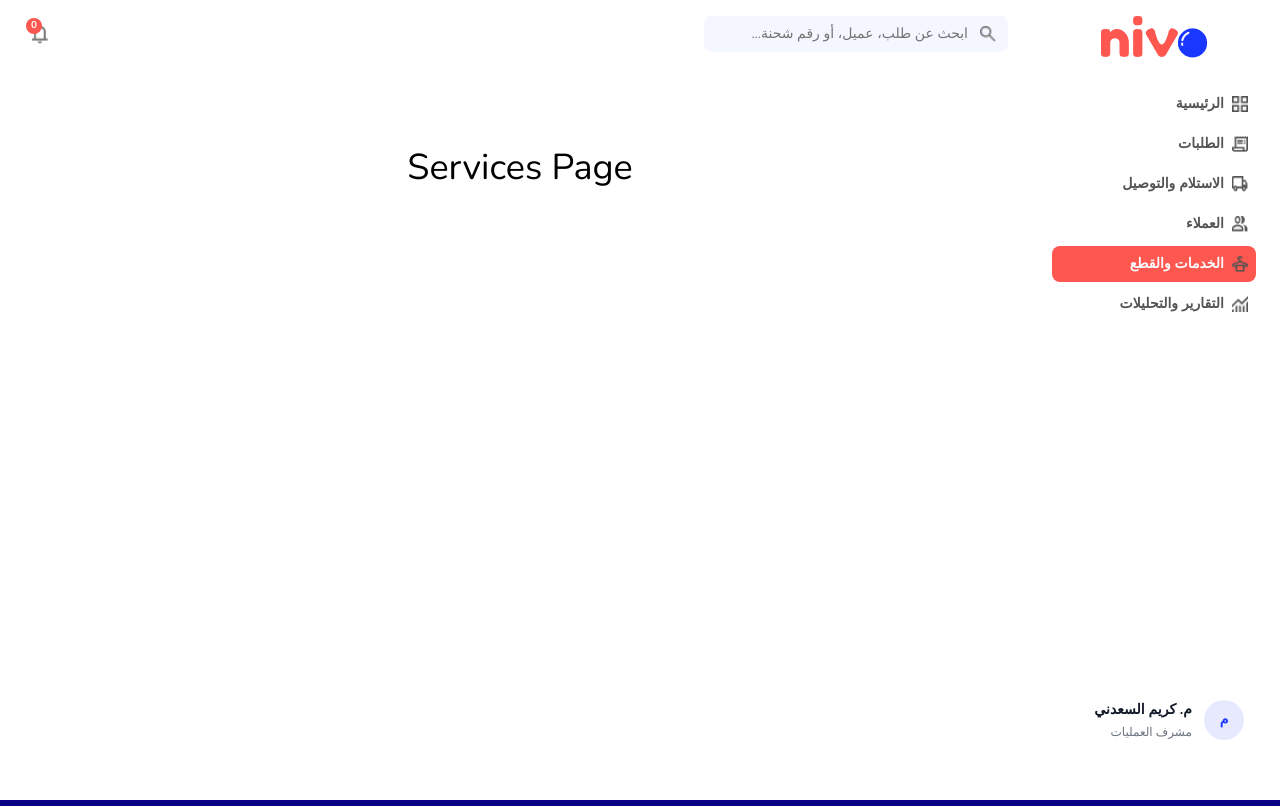
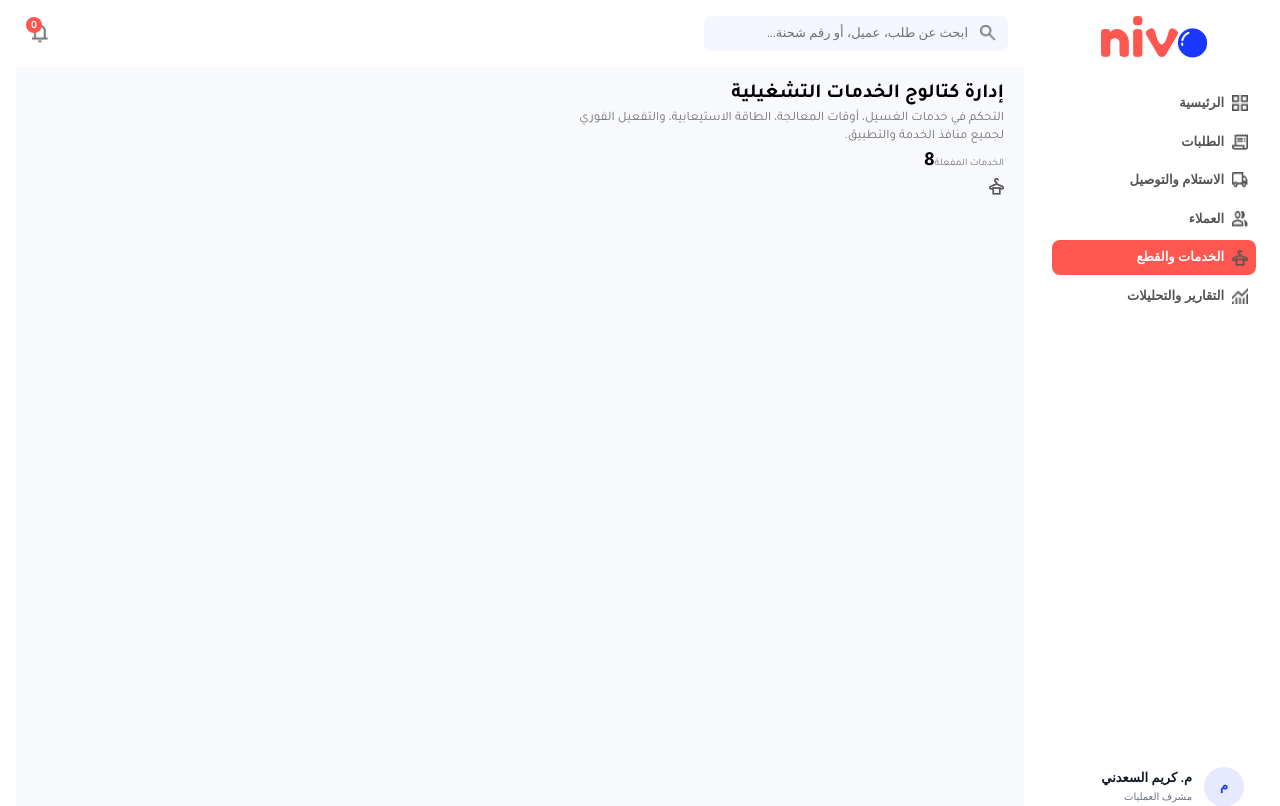
Before and after one commit to DevOraIntern2026/Smart-Laundry_Team4, a React (Vite) app in the folder frontend/: page /admin/services in a window 1280 px wide. Shown: the top 806 px of the page. Built offline with nearby package versions, Linux system fonts and the light colour scheme.

Commit message:
feat(frontend): implement admin services UI

```diff
--- a/frontend/index.html
+++ b/frontend/index.html
@@ -10,6 +10,10 @@
       href="https://fonts.googleapis.com/css2?family=Nunito:ital,wght@0,200..1000;1,200..1000&display=swap"
       rel="stylesheet"
     />
+    <link
+      href="https://fonts.googleapis.com/css2?family=Tajawal:wght@400;700&display=swap"
+      rel="stylesheet"
+    />
     <title>Smart Laundry</title>
   </head>
   <body class="font-nunito">
--- /dev/null
+++ b/frontend/src/components/shared/StatCard.tsx
@@ -0,0 +1,33 @@
+import type React from "react";
+
+interface StatCardProps {
+  title: string;
+  value: string | number;
+  subValue?: string;
+  badgeText?: string;
+  badgeType?: "success" | "info" | "warning";
+  icon: React.ReactNode;
+  iconBgColor?: string;
+  progress?: number;
+}
+
+export const StatCard = ({
+  title,
+  value,
+  subValue,
+  badgeText,
+  badgeType = "success",
+  icon,
+  iconBgColor,
+  progress,
+}: StatCardProps) => {
+    return(
+        <div className="font-tajawal">
+           <span className="text-xs text-gray-600">{title}</span>
+           <span className="text-lg font-extrabold">{value}</span>
+           <span className="text-xs text-gray-600">{subValue}</span>
+           <span>{badgeText}</span>
+           <span>{icon}</span>
+        </div>
+    );
+};
--- a/frontend/src/index.css
+++ b/frontend/src/index.css
@@ -36,4 +36,52 @@
 
   /* Font family */
   --font-nunito: "Nunito", sans-serif;
+  --font-tajawal: "Tajawal", sans-serif;
+
+  /* Font sizes */
+  --text-xs: 10px;      /* 0.625rem */
+  --text-sm: 13px;      /* 0.813rem */
+  --text-md: 16px;    /* 1.000rem */
+  --text-lg: 20px;      /* 1.250rem */
+  --text-xl: 25px;      /* 1.563rem */
+  --text-2xl: 31px;     /* 1.938rem */
+  --text-3xl: 39px;     /* 2.438rem */
+  --text-4xl: 49px;     /* 3.063rem */
+  --text-5xl: 61px;     /* 3.813rem */
+  --text-6xl: 76px;     /* 4.750rem */
+
+
+  /* Shades of gray colors (cards) from figma  */
+  --color-gray-50: #ffffff;
+  --color-gray-100: #f8f8f8;
+  --color-gray-200: #ededed;
+  --color-gray-300: #dedede;
+  --color-gray-400: #d6d6d6;
+  --color-gray-500: #a2a2a2;
+  --color-gray-600: #737373;
+  --color-gray-700: #545454;
+  --color-gray-800: #404040;
+  --color-gray-900: #272727;
+
+  /* Shades of primary colors  (blues ) */
+  --color-primary-50: #f0fbff;
+  --color-primary-100: #f4f7ff;
+  --color-primary-200: #e6eeff;
+  --color-primary-300: #d0dfff;
+  --color-primary-400: #adc7ff;
+  --color-primary-500: #77a1ff;
+  --color-primary-600: #4d7fff;
+  --color-primary-700: #2a5bff;
+  --color-primary-800: #1a37ff;
+  --color-primary-900: #1900f3;
+
+  /* shades of secondary/ accent colors (reds) */
+  --color-accent-50: #fffaf9;
+  --color-accent-100: #fff5f3;
+  --color-accent-200: #ffede5;
+  --color-accent-300: #ffd4cf;
+  --color-accent-400: #ffb5ad;
+  --color-accent-500: #feb77d;
+  --color-accent-600: #fe574f;
+  --color-accent-700: #f51d23;
 }
--- /dev/null
+++ b/frontend/src/pages/admin/services/AdminServices.tsx
@@ -0,0 +1,20 @@
+import { StatCard } from "../../../components/shared/StatCard";
+import  AsideServicesIcon  from '../../../assets/icons/aside-services-icon.png'
+export default function AdminServices() {
+  return (
+    <div className="bg-background min-h-screen font-tajawal py-[12px] pl-[25px] pr-[20px]">
+      {/* title & description       */}
+      <div className="max-w-[428px]">
+        <h1 className="text-lg font-bold">إدارة كتالوج الخدمات التشغيلية </h1>
+        <p className="text-sm text-gray-600">
+          التحكم في خدمات الغسيل، أوقات المعالجة، الطاقة الاستيعابية، والتفعيل
+          الفوري لجميع منافذ الخدمة والتطبيق.
+        </p>
+      </div>
+      {/* Statistics cards */}
+      <div>
+        <StatCard title="الخدمات المفعلة" value="8" icon={<img src={AsideServicesIcon} alt="Services" />} />
+      </div>
+    </div>
+  );
+}
--- a/frontend/src/pages/admin/services/Services.tsx
+++ /dev/null
@@ -1,3 +0,0 @@
-export default function Services() {
-  return <div>Services Page</div>;
-}
--- a/frontend/src/routes/AppRouter.tsx
+++ b/frontend/src/routes/AppRouter.tsx
@@ -23,6 +23,7 @@ import OrderDetails from "../pages/admin/orders/OrderDetails";
 import Analysis from "../pages/admin/Analysis";
 import DashboardHome from "../pages/admin/DashboardHome";
 import Delivery from "../pages/admin/Delivery";
+import AdminServices from "../pages/admin/services/AdminServices";
 import LaundryItems from "../pages/admin/services/LaundryItems";
 import Orders from "../pages/admin/orders/Orders";
 import Customers from "../pages/admin/customers/Customers";
@@ -58,7 +59,7 @@ const router = createBrowserRouter([
     children: [
       { index: true, element: <DashboardHome /> },
 
-      { path: "services", element: <Services /> },
+      { path: "services", element: <AdminServices/> },
       { path: "services/items", element: <LaundryItems /> },
 
       { path: "orders", element: <Orders /> },
```
Also changed, not shown: 1 other file (tests, documents, lock files or other folders).
